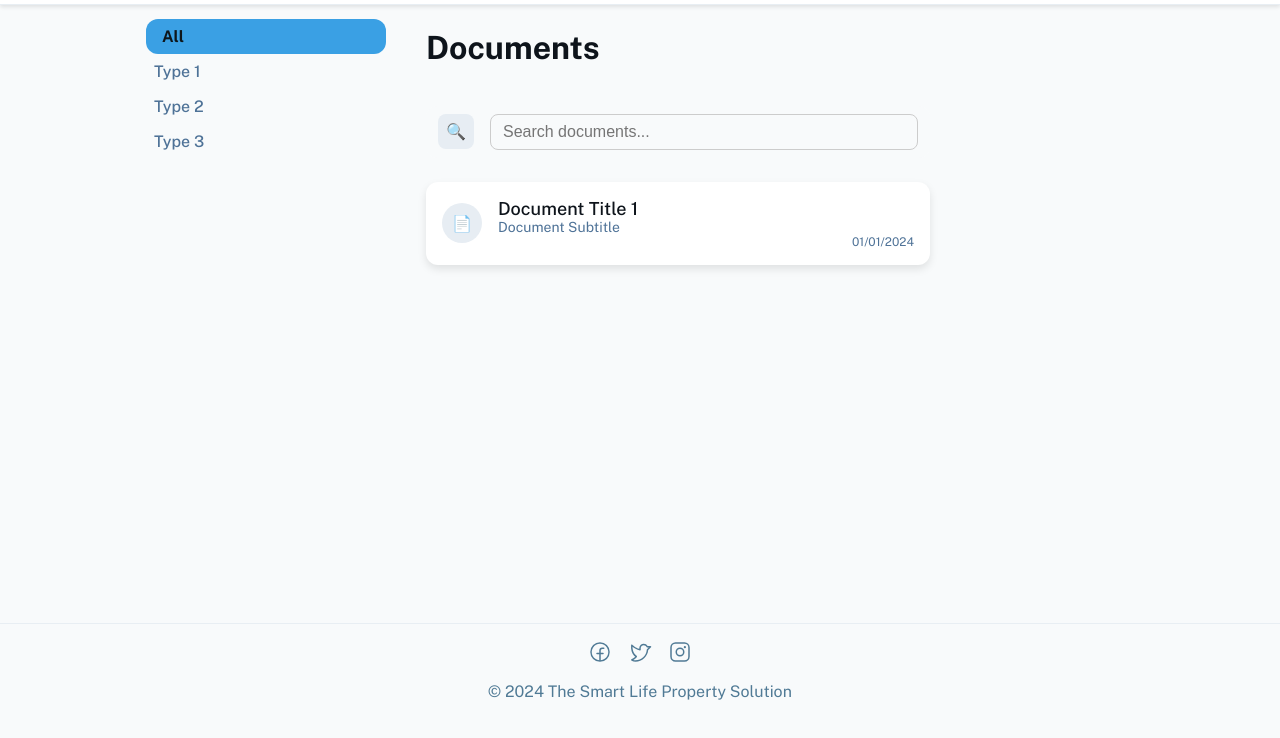
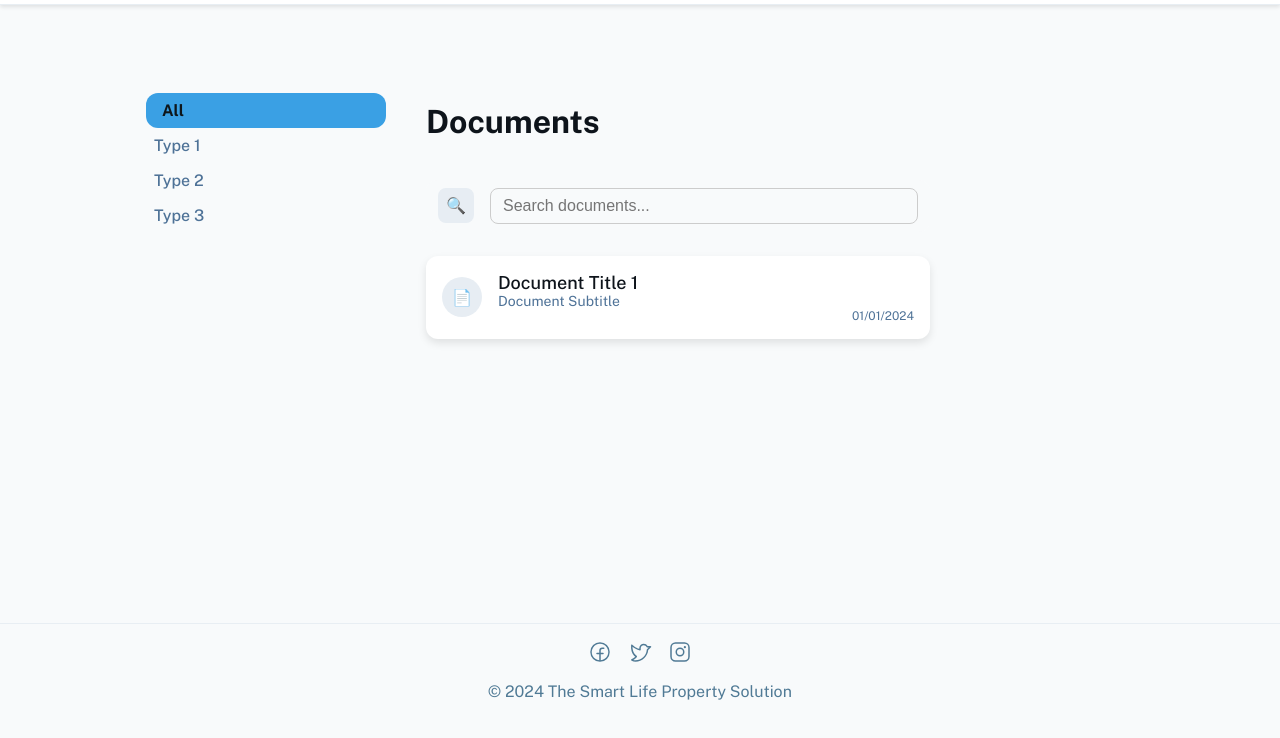
Before and after one commit to stephen60606/frontend_design, a plain HTML site: page tenant/document.html in a window 1280 px wide. Shown: the part 64-802 px from the top of the page. Drawn offline with nearby package versions, Linux system fonts and the light colour scheme.

Commit message:
Add files via upload

```diff
--- a/css/style.css
+++ b/css/style.css
@@ -684,7 +684,7 @@ button:hover {
     display: flex;
     gap: 24px;
     padding: 24px;
-    margin-top: -60%;
+    margin-top: -40%;
     margin-left: -20%;
     width: 100vh;
   }
```
